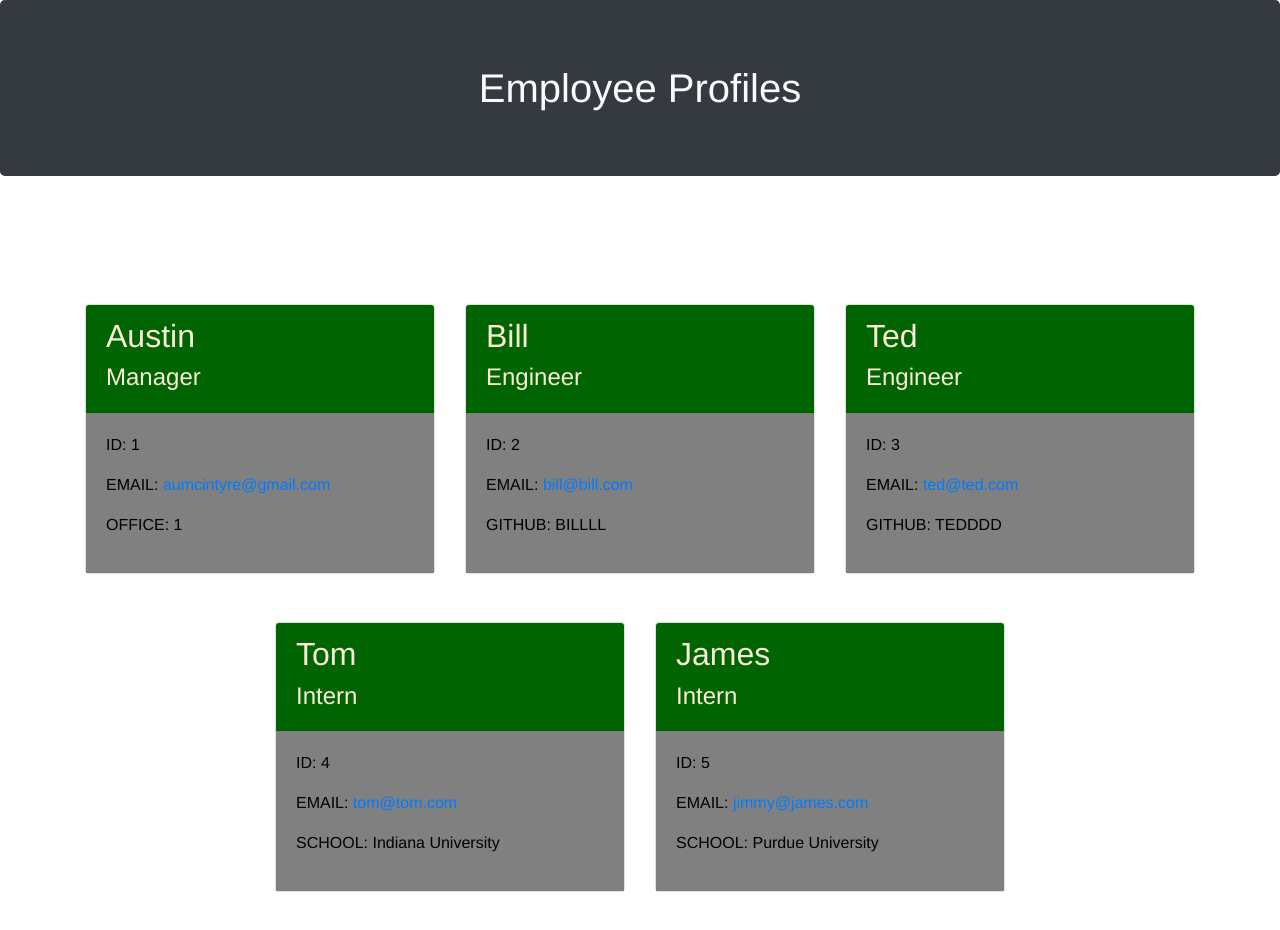
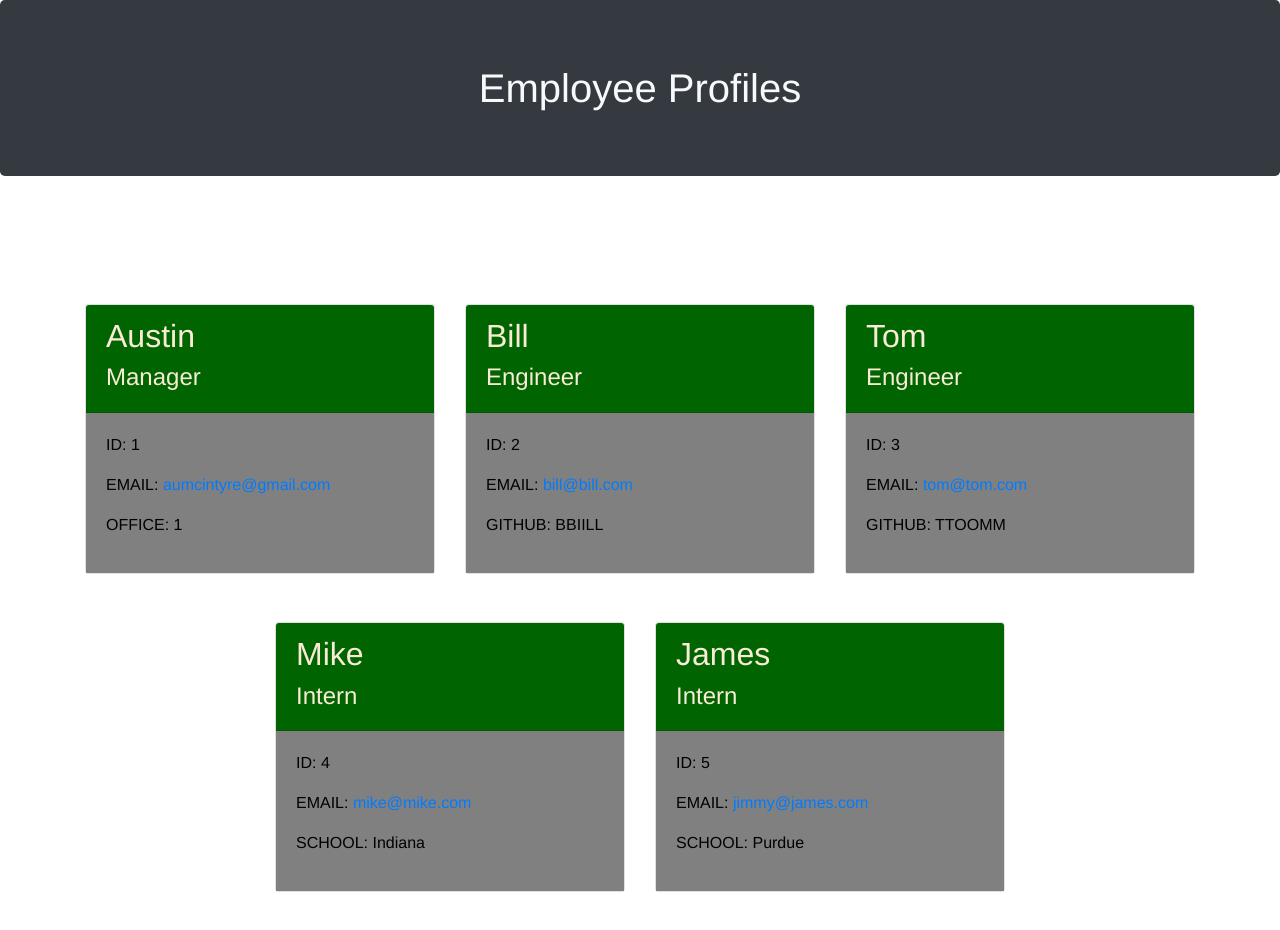
Before and after one commit to aumcintyre/Team-Profile-Generator, a website: page dist/index.html in a window 1280 px wide. Drawn offline with nearby package versions, Linux system fonts and the light colour scheme.

```diff
--- a/dist/index.html
+++ b/dist/index.html
@@ -62,28 +62,7 @@
         <div class="card-body">
             <p> ID: 2 </p>
             <p> EMAIL: <a href="mailtio:bill@bill.com"> bill@bill.com</a> </p>
-            <p> GITHUB: BILLLL </p>
-        </div>
-
-    </div>
-</div>
-
-    <div class="col-4 mt-5">
-    <div class = "h-125 card">
-
-        <div class="card-header">
-            <h2>
-               Ted
-            </h2>
-            <h4>
-                Engineer
-            </h4>
-        </div>
-
-        <div class="card-body">
-            <p> ID: 3 </p>
-            <p> EMAIL: <a href="mailtio:ted@ted.com"> ted@ted.com</a> </p>
-            <p> GITHUB: TEDDDD </p>
+            <p> GITHUB: BBIILL </p>
         </div>
 
     </div>
@@ -97,14 +76,35 @@
                Tom
             </h2>
             <h4>
+                Engineer
+            </h4>
+        </div>
+
+        <div class="card-body">
+            <p> ID: 3 </p>
+            <p> EMAIL: <a href="mailtio:tom@tom.com"> tom@tom.com</a> </p>
+            <p> GITHUB: TTOOMM </p>
+        </div>
+
+    </div>
+</div>
+
+    <div class="col-4 mt-5">
+    <div class = "h-125 card">
+
+        <div class="card-header">
+            <h2>
+               Mike
+            </h2>
+            <h4>
                 Intern
             </h4>
         </div>
 
         <div class="card-body">
             <p> ID: 4 </p>
-            <p> EMAIL: <a href="mailtio:tom@tom.com"> tom@tom.com</a> </p>
-            <p> SCHOOL: Indiana University </p>
+            <p> EMAIL: <a href="mailtio:mike@mike.com"> mike@mike.com</a> </p>
+            <p> SCHOOL: Indiana </p>
         </div>
 
     </div>
@@ -125,7 +125,7 @@
         <div class="card-body">
             <p> ID: 5 </p>
             <p> EMAIL: <a href="mailtio:jimmy@james.com"> jimmy@james.com</a> </p>
-            <p> SCHOOL: Purdue University </p>
+            <p> SCHOOL: Purdue </p>
         </div>
 
     </div>
```
Also changed, not shown: README.md.
